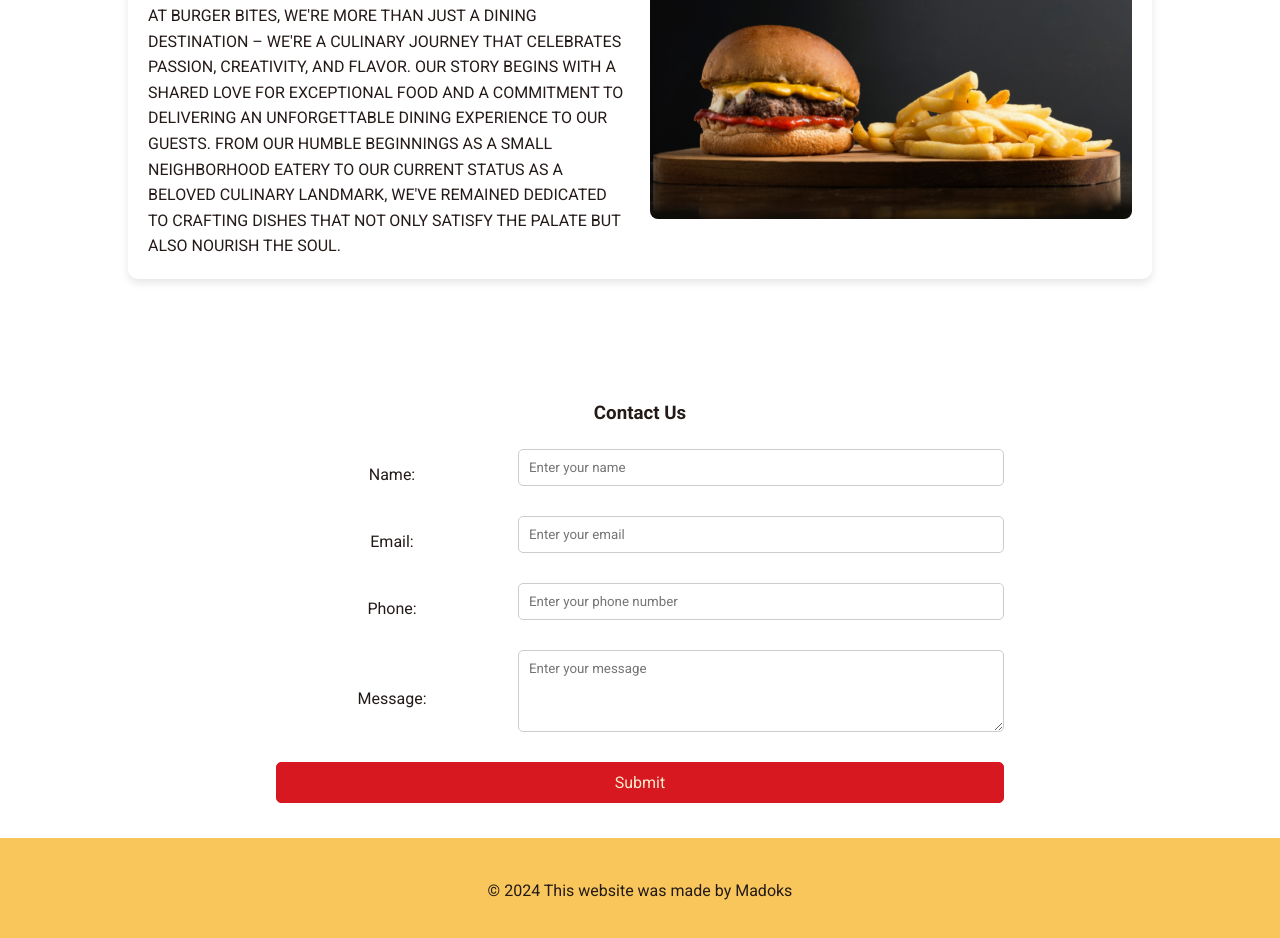
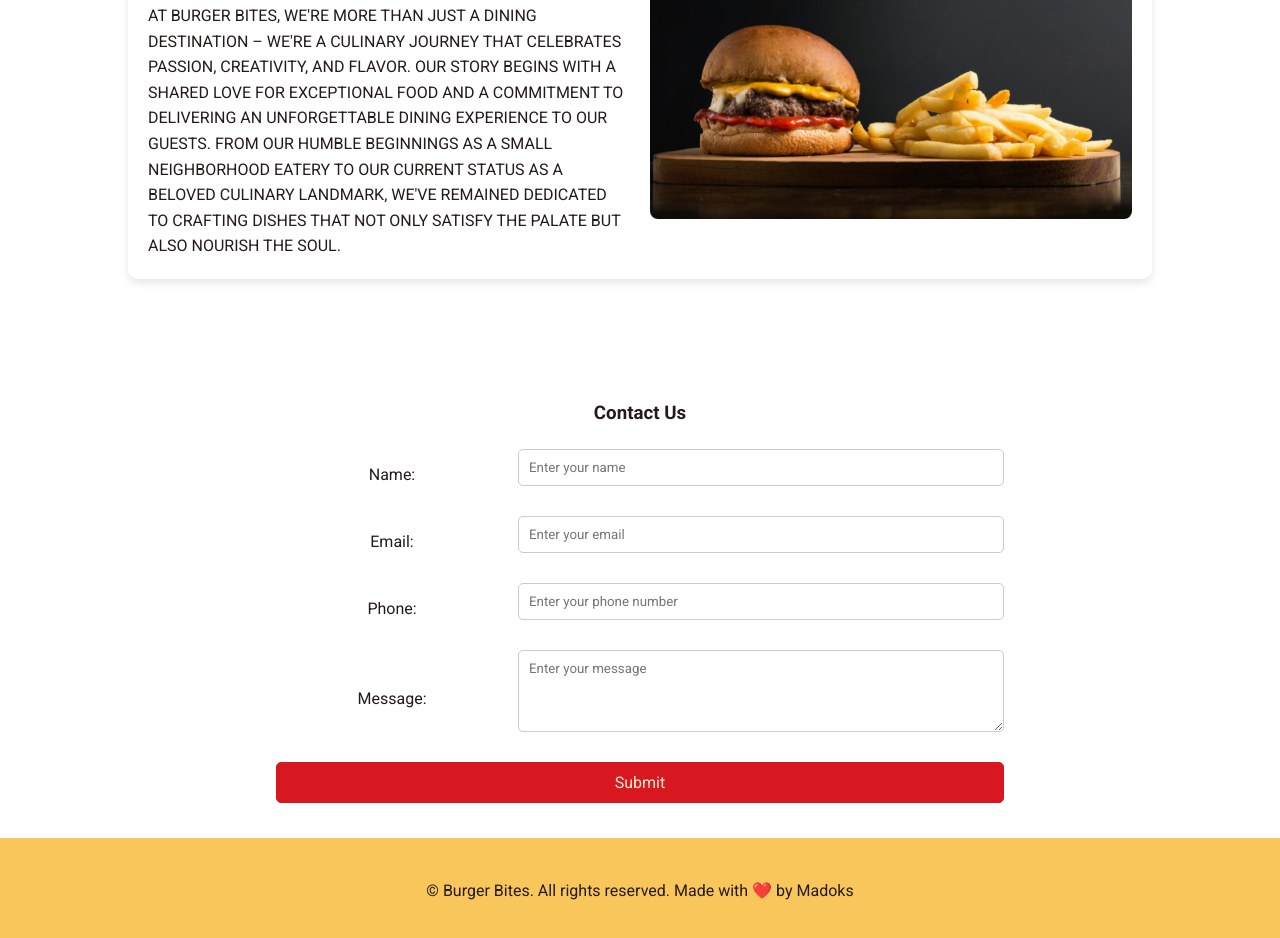
Before and after one commit to madokscharles/burgerbites, a plain HTML site: page index.html in a window 1280 px wide. Shown: the part 2885-3823 px from the top of the page. Drawn offline with Linux system fonts and the light colour scheme.

Commit message:
README.md

```diff
--- a/index.html
+++ b/index.html
@@ -3,6 +3,7 @@
 <head>
     <meta charset="UTF-8">
     <meta name="viewport" content="width=device-width, initial-scale=1.0">
+    <link rel="icon" href="./images/favicon-32x32.png" type="image/x-icon">
     <title>Document</title>
     <link rel="stylesheet" href="styles.css">
 </head>
@@ -120,7 +121,7 @@
     <footer class="footer">
         <div class="footer-container">
             <div class="our-contact">
-                <p>&copy; 2024 This website was made by <a href="#">Madoks</a> </p>
+                <p>&copy; Burger Bites. All rights reserved. Made with ❤️ by <a href="#">Madoks</a> </p>
             </div>
         </div>
     </footer>
--- a/styles.css
+++ b/styles.css
@@ -516,5 +516,4 @@ textarea {
         height: auto;
         border-radius: 8px;
     }
-
 }
```
Also changed, not shown: images/favicon-32x32.png (added), 2 other files.
